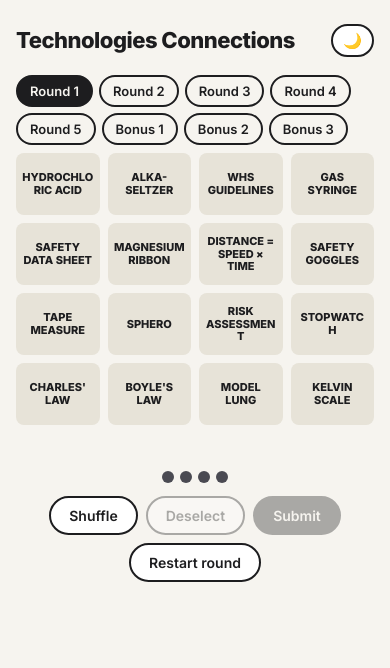
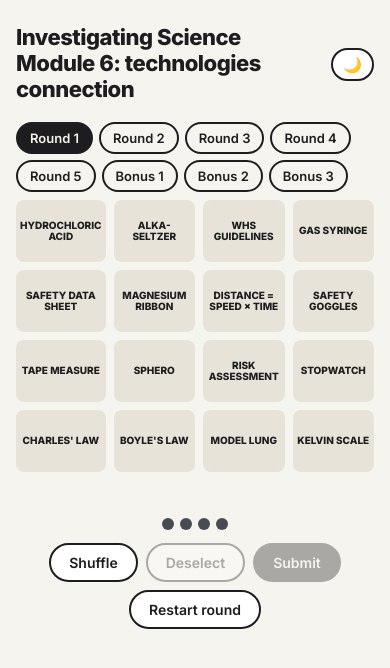
Before and after one commit to MrLamTeach/chemistry-lab, a plain HTML site: page investigating-science/m6-connections.html in a window 390 px wide. Drawn offline with Linux system fonts and the light colour scheme.

Commit message:
Rename title to 'Investigating Science Module 6: technologies connection'; tidy word wrapping on phones
Co-Authored-By: Claude Opus 5.5 <noreply@anthropic.com>
Claude-Session: https://claude.ai/code/session_014vMiaZwTYqkLiWVcKPjH9k

```diff
--- a/investigating-science/m6-connections.html
+++ b/investigating-science/m6-connections.html
@@ -3,7 +3,7 @@
 <head>
 <meta charset="UTF-8">
 <meta name="viewport" content="width=device-width, initial-scale=1">
-<title>Module 6 Technologies – Connections</title>
+<title>Investigating Science Module 6: technologies connection</title>
 <link rel="preconnect" href="https://fonts.googleapis.com">
 <link href="https://fonts.googleapis.com/css2?family=Inter:wght@400;600;800&display=swap" rel="stylesheet">
 <style>
@@ -31,7 +31,7 @@ header p{margin:0;color:var(--muted);font-size:15px}
 .info{font-size:14px;margin-bottom:12px;color:var(--muted)}
 .info b{color:var(--herring)}
 .grid{display:grid;grid-template-columns:repeat(4,1fr);gap:8px}
-.tile{overflow-wrap:anywhere;hyphens:manual;background:var(--tile);border:none;border-radius:8px;min-height:80px;padding:6px;font:700 clamp(11px,1.9vw,15px) Inter,sans-serif;text-transform:uppercase;cursor:pointer;line-height:1.15;color:var(--ink);transition:transform .1s, background .15s}
+.tile{overflow-wrap:break-word;hyphens:auto;-webkit-hyphens:auto;background:var(--tile);border:none;border-radius:8px;min-height:80px;padding:6px;font:700 clamp(11px,1.9vw,15px) Inter,sans-serif;text-transform:uppercase;cursor:pointer;line-height:1.15;color:var(--ink);transition:transform .1s, background .15s}
 .tile:hover{transform:translateY(-1px)}
 .tile.sel{background:var(--tile-sel);color:#fff}
 .tile.shake{animation:shake .35s}
@@ -62,13 +62,13 @@ summary{font-weight:700;cursor:pointer}
 .key td:first-child{font-weight:700;width:34%}
 .swatch{display:inline-block;width:10px;height:10px;border-radius:2px;margin-right:6px}
 .howto{font-size:14px;line-height:1.5}
-@media (max-width:520px){.tile{min-height:62px}}
+@media (max-width:520px){.tile{min-height:62px;font-size:10px;padding:4px}}
 </style>
 </head>
 <body>
 <div class="wrap">
 <header>
-  <h1>Technologies Connections</h1>
+  <h1>Investigating Science Module 6: technologies connection</h1>
   <button id="themeBtn" aria-label="Toggle light and dark mode"></button>
 </header>
 
```
